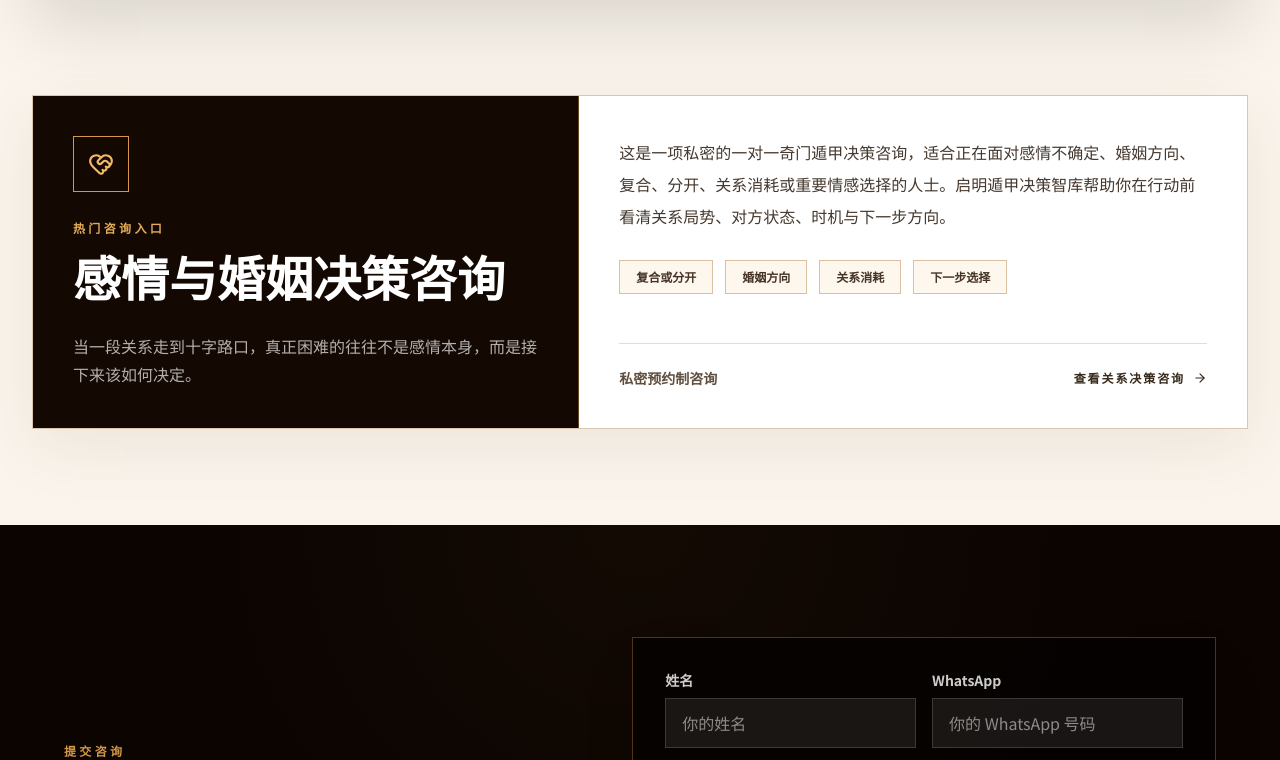
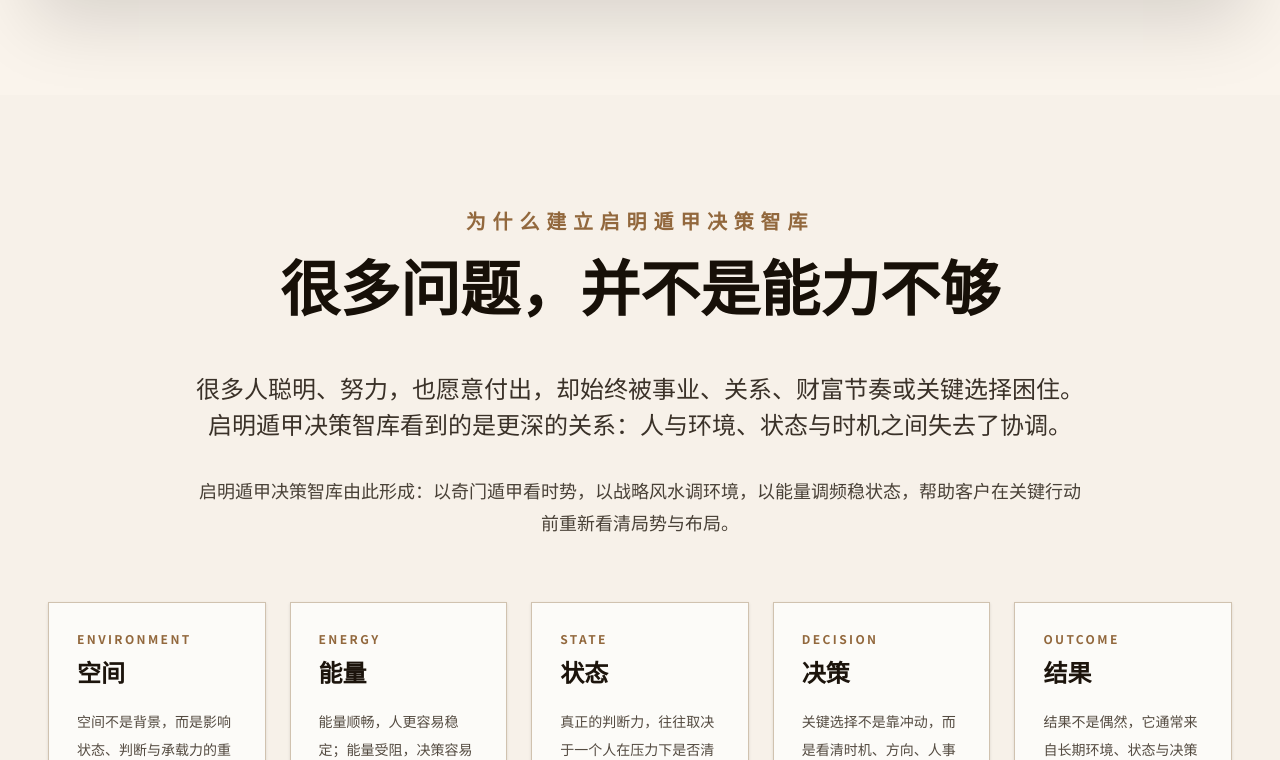
Before and after one commit to BODHIWONG/qmfeng-website, a Next.js app: page / in a window 1280 px wide. Shown: the part 2960-3720 px from the top of the page. Built offline with nearby package versions, Linux system fonts and the light colour scheme.

Commit message:
Refocus homepage flow on advisory authority and conversion

```diff
--- a/app/page.tsx
+++ b/app/page.tsx
@@ -4,9 +4,8 @@ import { LanguageProvider } from "@/contexts/language-context";
 import Navbar from "@/components/navbar";
 import HeroSimple from "@/components/hero-simple";
 import TrustBar from "@/components/trust-bar";
+import ServiceCards from "@/components/service-cards";
 import BrandWorldviewSection from "@/components/brand-worldview-section";
-import ServiceCards from "@/components/service-cards";
-import PopularConsultationSection from "@/components/popular-consultation-section";
 import DifferentiationSection from "@/components/differentiation-section";
 import QimenMasterSection from "@/components/qimen-master-section";
 import FounderPhilosophySection from "@/components/founder-philosophy-section";
@@ -25,14 +24,13 @@ export default function Home() {
         <HeroSimple />
         <TrustBar />
         <ServiceCards />
-        <PopularConsultationSection />
-        <LeadCaptureForm />
         <BrandWorldviewSection />
         <DifferentiationSection />
         <QimenMasterSection />
         <FounderPhilosophySection />
         <CasesSection />
         <TestimonialsSection />
+        <LeadCaptureForm />
         <FinalCTA />
         <Footer />
         <FloatingActions />
```
